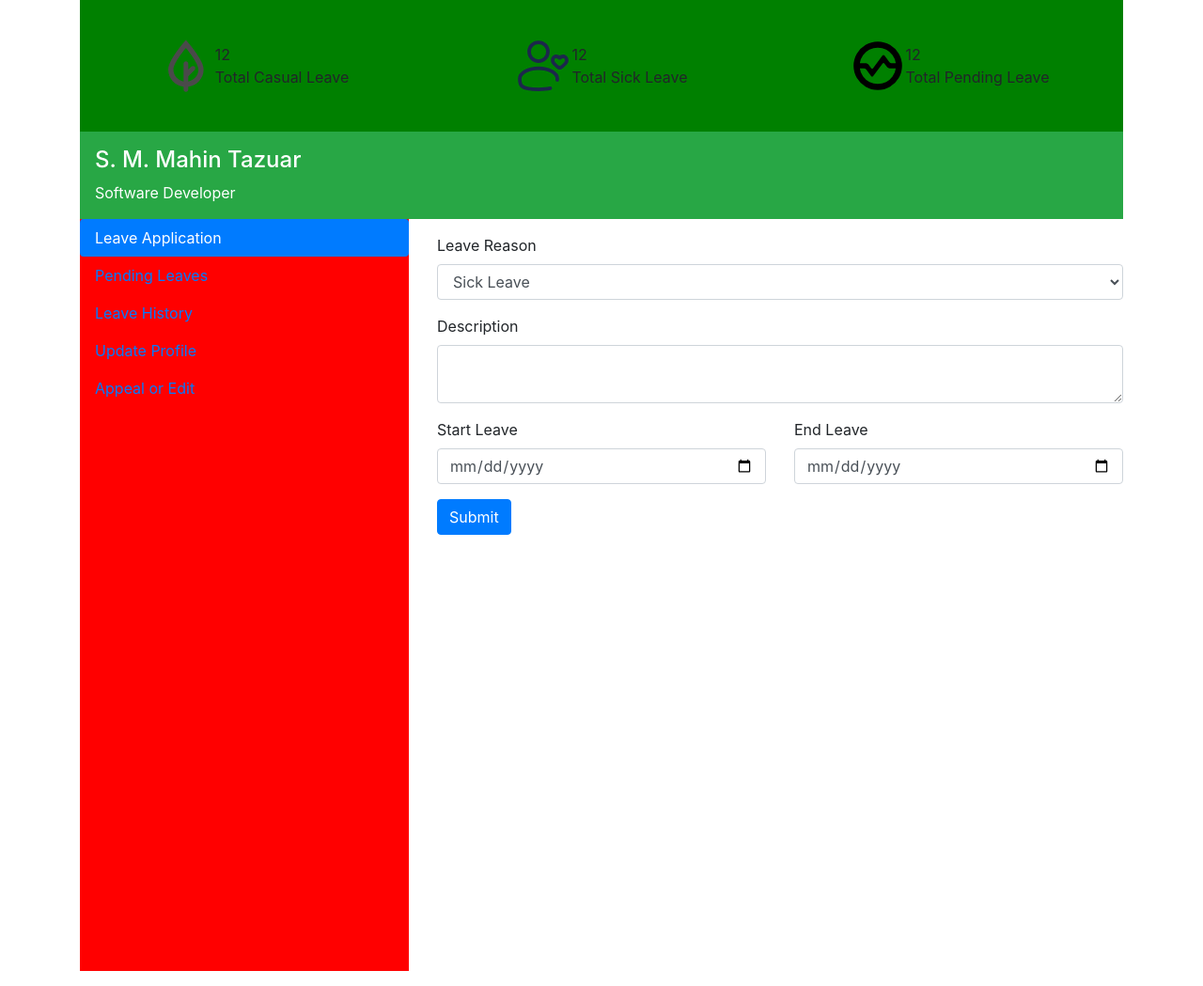
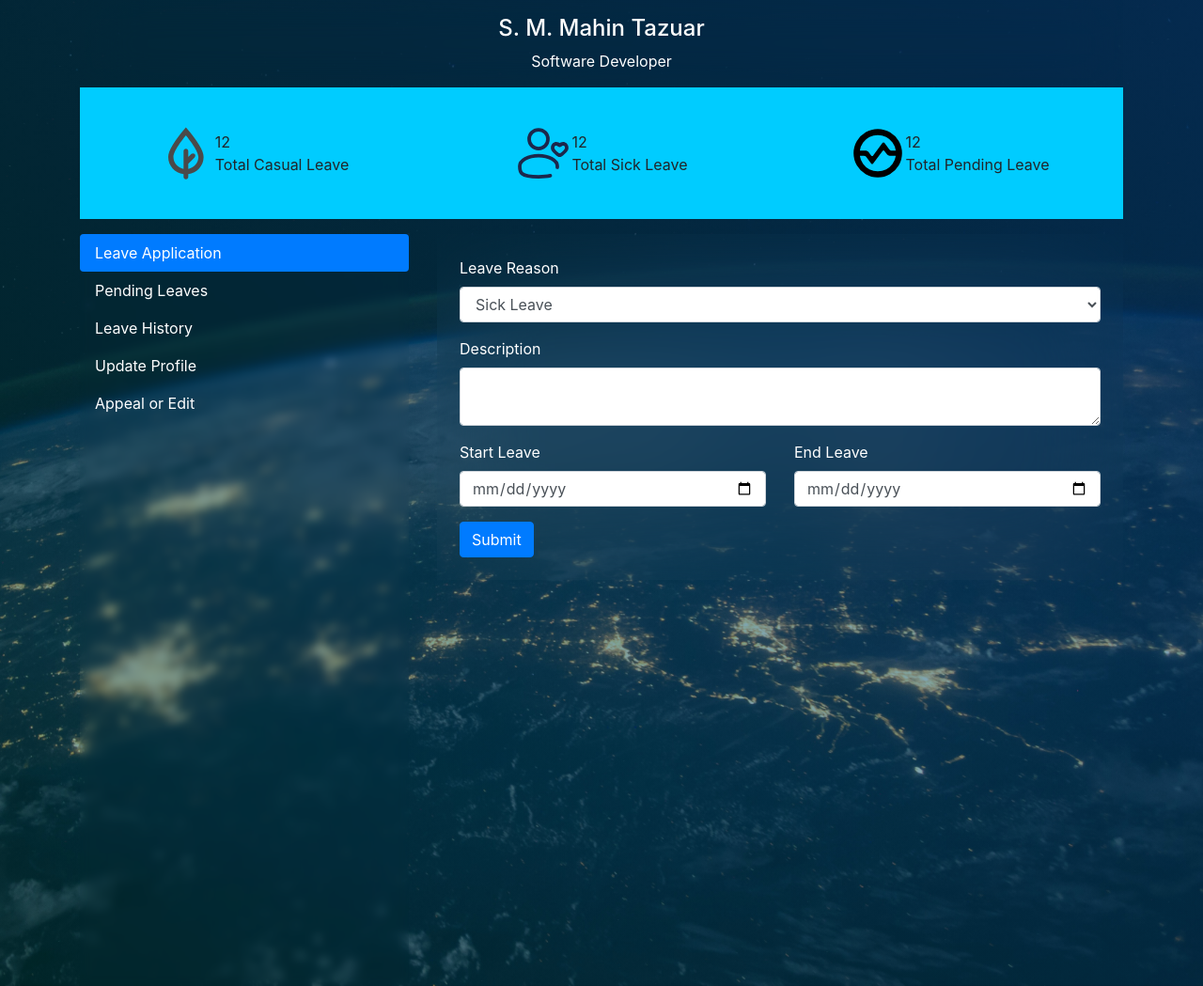
Before and after one commit to Mahin678/LeavePlanner, a PHP site: page /dashboard.php in a window 1280 px wide. Shown: the whole page at 94% size. Run offline with PHP 8.4, Linux system fonts and the light colour scheme.

Commit message:
user dashboard css style ready

```diff
--- a/dashboard.php
+++ b/dashboard.php
@@ -1,6 +1,7 @@
 
 <?php include './layout/header_meta.php'; ?>
     <body>
+        <div class="dashboard_wrapper">
             <div class="container">
                 <?php
 
@@ -8,6 +9,11 @@
                     // include './dashboard/dashboard_top.php';
                 ?>
                 <div class="">
+
+                    <div class="py-3 px-3 text-white user_profile text-center">
+                        <h4>S. M. Mahin Tazuar</h4>
+                        <div>Software Developer</div>
+                    </div>
                     <div class="d-flex justify-content-between dashboard_top_content align-items-center">
                         <div class="dashboard_top_item d-flex align-items-center justify-content-center w-100">
                             <?php
@@ -37,11 +43,7 @@
                             </div>
                         </div>
                     </div>
-                <div class="bg-success py-3 px-3 text-white">
-                    <h4>S. M. Mahin Tazuar</h4>
-                    <div>Software Developer</div>
-                </div>
-                <div class="row dashboard_main_content">
+                    <div class="row dashboard_main_content mt-3">
                         <div class="col-lg-4">
                             <div class="dashboard_sidebar">
                                 <nav class="d-flex align-items-center mb-lg-3">
@@ -56,7 +58,7 @@
                             </div>
                         </div>
                         <div class="col-lg-8">
-                        <div class="dashboard_content mt-3">
+                            <div class="dashboard_content ">
                                 <div class="tab-content" id="nav-tabContent">
                                     <div class="tab-pane fade show active" id="nav-home" role="tabpanel" aria-labelledby="nav-home-tab">
                                     <form class="form-container" method="POST">
@@ -176,5 +178,6 @@
                     </div>
                 </div>
             </div>
+        </div>
     </body>
 </html>
--- a/form/admin_form.php
+++ b/form/admin_form.php
@@ -1,10 +1,10 @@
 <form class="form-container" method="POST">
     <div class="form-group">
-        <label for="email">Email address</label>
+        <label class="text-light" for="email">Email address</label>
         <input type="email" name="email"  class="form-control">
     </div>
     <div class="form-group">
-        <label for="password" >Password</label>
+        <label class="text-light" for="password" >Password</label>
         <input type="password" name="password" class="form-control">
     </div>
     <input type="submit" class="btn btn-primary" value="Submit"/>
--- a/form/employee_form.php
+++ b/form/employee_form.php
@@ -1,10 +1,10 @@
 <form class="form-container" method="POST">
     <div class="form-group">
-        <label for="email">Email address</label>
+        <label class="text-light" for="email">Email address</label>
         <input type="email" name="email"  class="form-control">
     </div>
     <div class="form-group">
-        <label for="password" >Password</label>
+        <label class="text-light" for="password" >Password</label>
         <input type="password" name="password" class="form-control">
     </div>
     <input type="submit" class="btn btn-primary" value="Submit"/>
--- a/login.php
+++ b/login.php
@@ -1,8 +1,10 @@
 <div class="row login-container align-items-center container">
     <div class="col-lg-6">
-        <h2>Employees Leave Management System</h2>
+        <h1 class="text-white">Welcome...</h1>
+        <h1 class="text-white">Employees Leave Management System</h1>
     </div>
     <div class="col-lg-6">
+        <div class="login-form-container">
             <nav class="d-flex align-items-center mb-lg-3">
                 <div class="nav nav-tabs" id="nav-tab" role="tablist">
                     <a class="nav-item nav-link active" id="nav-home-tab" data-toggle="tab" href="#nav-home" role="tab" aria-controls="nav-home" aria-selected="true">Employee</a>
@@ -23,6 +25,7 @@
             </div>
         </div>
     </div>
+</div>
 
 <?php
     if(isset($_POST['email']) && isset($_POST['password'])) {
--- a/style/dashboard.scss
+++ b/style/dashboard.scss
@@ -3,12 +3,31 @@
 }
 .dashboard_sidebar {
     height: 100%;
-    background: red;
+    backdrop-filter: blur(5px);
+    // background: #00ccff;
+}
+.dashboard_sidebar  a.nav-item  {
+    color: #fff !important;
 }
 .dashboard_top_content {
-    background-color: green;
+    background-color: #00ccff;
 }
 
 .dashboard_top_item {
     height: 140px;
 }
+.dashboard_wrapper {
+    background: linear-gradient(44deg, rgba(0, 69, 66, 0.5), rgba(8, 83, 156, .5)), url('../assets/login-bg.jpg');
+    background-size: cover;
+    background-repeat: no-repeat;
+    background-position: 100%;
+}
+.user_profile {
+    backdrop-filter: blur(30px);
+    padding: 55px 45px;
+}
+.dashboard_content {
+    backdrop-filter: blur(52px);
+    color: #fff;
+    padding: 24px 24px;
+}
--- a/style/login.scss
+++ b/style/login.scss
@@ -5,3 +5,16 @@
     height: 100vh;
     margin: 0 auto !important;
 }
+.main-container {
+    // background-image: url('../assets/login-bg.jpg');
+    background: linear-gradient(44deg, rgba(0, 69, 66, 0.5), rgba(8, 83, 156, .5)), url('../assets/login-bg.jpg');
+    background-size: cover;
+    background-repeat: no-repeat;
+    background-position: 100%;
+}
+.login-form-container {
+    backdrop-filter: blur(30px);
+    padding: 55px 45px;
+    box-shadow:  0px 0px 19px 6px  #00ccff;
+    border-radius: 4px;
+}
--- a/style/style.css
+++ b/style/style.css
@@ -4,15 +4,40 @@
 
 .dashboard_sidebar {
   height: 100%;
-  background: red;
+  -webkit-backdrop-filter: blur(5px);
+          backdrop-filter: blur(5px);
+}
+
+.dashboard_sidebar a.nav-item {
+  color: #fff !important;
 }
 
 .dashboard_top_content {
-  background-color: green;
+  background-color: #00ccff;
 }
 
 .dashboard_top_item {
   height: 140px;
+}
+
+.dashboard_wrapper {
+  background: linear-gradient(44deg, rgba(0, 69, 66, 0.5), rgba(8, 83, 156, 0.5)), url("../assets/login-bg.jpg");
+  background-size: cover;
+  background-repeat: no-repeat;
+  background-position: 100%;
+}
+
+.user_profile {
+  -webkit-backdrop-filter: blur(30px);
+          backdrop-filter: blur(30px);
+  padding: 55px 45px;
+}
+
+.dashboard_content {
+  -webkit-backdrop-filter: blur(52px);
+          backdrop-filter: blur(52px);
+  color: #fff;
+  padding: 24px 24px;
 }
 
 .form-container {
@@ -22,4 +47,19 @@
 .login-container {
   height: 100vh;
   margin: 0 auto !important;
+}
+
+.main-container {
+  background: linear-gradient(44deg, rgba(0, 69, 66, 0.5), rgba(8, 83, 156, 0.5)), url("../assets/login-bg.jpg");
+  background-size: cover;
+  background-repeat: no-repeat;
+  background-position: 100%;
+}
+
+.login-form-container {
+  -webkit-backdrop-filter: blur(30px);
+          backdrop-filter: blur(30px);
+  padding: 55px 45px;
+  box-shadow: 0px 0px 19px 6px #00ccff;
+  border-radius: 4px;
 }/*# sourceMappingURL=style.css.map */
--- a/style/style.scss
+++ b/style/style.scss
@@ -1 +1,2 @@
+
 @import './dashboard.scss', './login.scss';
```
Also changed, not shown: form/new_employee_form.php (+5 -5 lines), index.php (+7 -5 lines), style/dashboard.css (+27 -2 lines), style/login.css (+15 -0 lines), assets/login-bg.jpg (added), 3 other files. Lines whose indentation alone changed are shown as unchanged.
